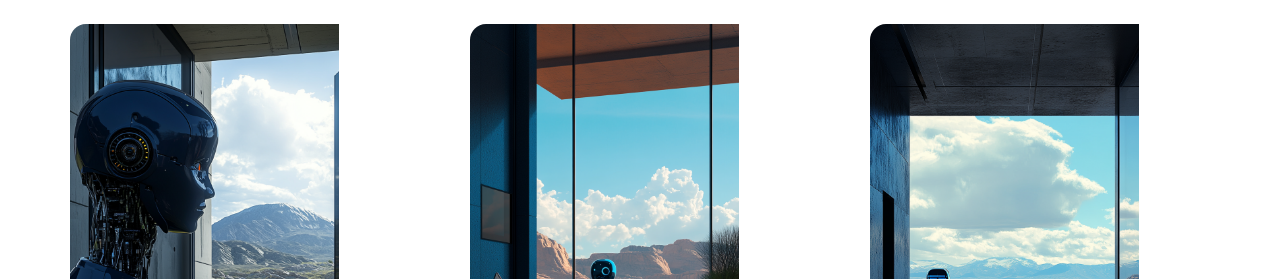
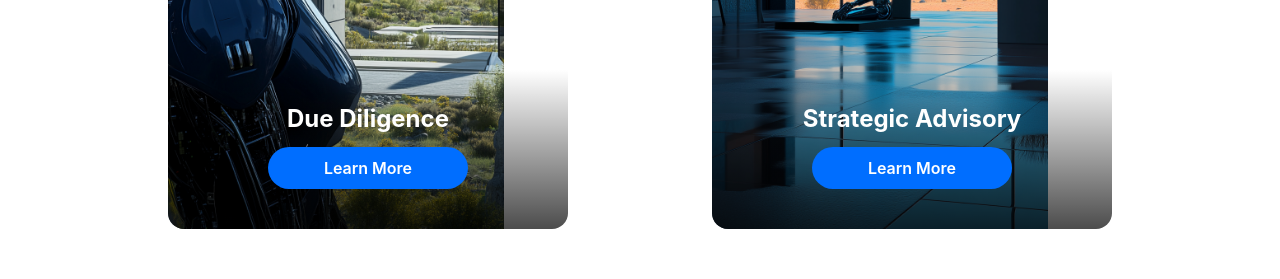
Before and after one commit to KotteJR/ADAMASSTESTFINAL, a Next.js app: page / in a window 1280 px wide. Shown: the part 1019-1298 px from the top of the page. Built offline with nearby package versions, Linux system fonts and the light colour scheme.

Commit message:
akjsdkljsa

```diff
--- a/app/styles/InteractiveCards.module.scss
+++ b/app/styles/InteractiveCards.module.scss
@@ -5,7 +5,7 @@
     justify-content: center;
     text-align: center;
     padding: 50px 0;
-    margin-top: 125px;
+    margin-top: 120px;
     width: 100%;
 }
 
@@ -19,16 +19,18 @@
     display: flex;
     justify-content: center;
     align-items: center;
-    gap: 60px;
-    width: 90vw;
-    max-width: 100%;
+    flex-wrap: wrap;
+    gap: 5vw;
+    width: 80vw;
+    max-width: 90vw;
     margin: 0 auto;
 }
 
 .card {
     position: relative;
-    width: 28vw;
-    height: 60vh;
+    width: 30vw;
+    max-width: 400px;
+    height: 600px;
     border-radius: 16px;
     overflow: hidden;
     cursor: pointer;
@@ -36,8 +38,8 @@
     align-items: flex-end;
     transition: transform 0.3s ease-in-out;
     flex-grow: 1;
-    min-width: 280px;
-    max-width: 400px;
+    min-width: 250px;
+    margin: 0 auto;
 
     &:hover {
         transform: scale(1.05);
@@ -56,7 +58,7 @@
     left: 0;
     width: 100%;
     padding: 30px;
-    background: linear-gradient(to top, rgba(255, 255, 255, 0.0), rgba(255, 255, 255, 0.3));
+    background: linear-gradient(to top, rgba(0, 0, 0, 0.7), rgba(0, 0, 0, 0));
     text-align: center;
 }
 
```
